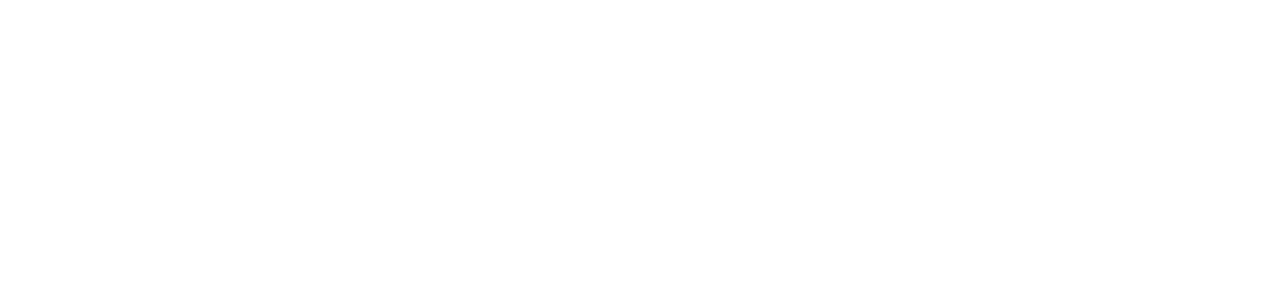
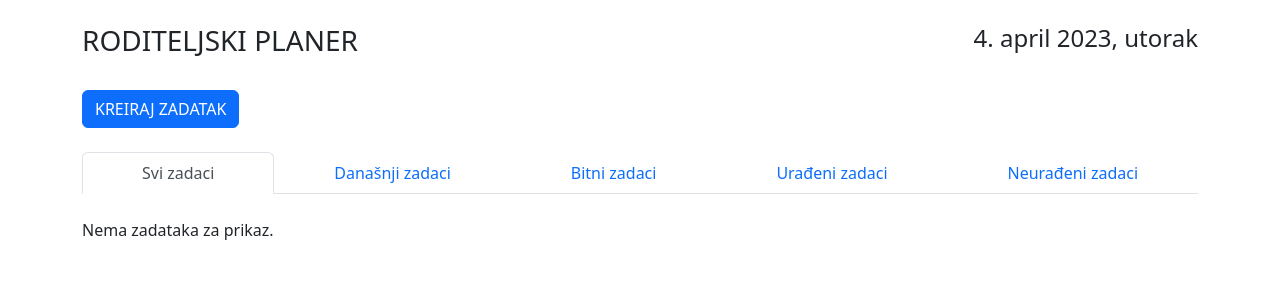
Before and after one commit to nbecirspah1/JoyfulPlansWebApp, a React (Create React App) app in the folder administration-app/: page /planner in a window 1280 px wide. Before the commit this address had no page. Shown: the top 300 px of the page. Built offline with nearby package versions, Linux system fonts and the light colour scheme.

Commit message:
Roditeljski planer
Roditeljski planer

```diff
--- a/administration-app/package.json
+++ b/administration-app/package.json
@@ -8,8 +8,10 @@
     "@testing-library/react": "^13.4.0",
     "@testing-library/user-event": "^13.5.0",
     "bootstrap": "^5.2.3",
+    "moment": "^2.29.4",
     "react": "^18.2.0",
     "react-bootstrap": "^2.7.2",
+    "react-datepicker": "^4.11.0",
     "react-dom": "^18.2.0",
     "react-router-dom": "^6.10.0",
     "react-scripts": "5.0.1",
--- a/administration-app/src/App.js
+++ b/administration-app/src/App.js
@@ -6,6 +6,8 @@
 import AboutUs from './components/AboutUs';
 import Reset from './components/Reset';
 import TwoFactorView from './components/TwoFactor';
+import PlannerPage from './components/PlannerPage';
+//import CreateTaskForm from './components/CreateTaskForm';
 function App() {
   return (
     <Router>
@@ -18,6 +20,7 @@
         <Route exact path="/aboutus" element = {<AboutUs />}/>
         <Route exact path="/reset" element = {<Reset />}/>
         <Route exact path="/2fa" element = {<TwoFactorView />}/>
+        <Route exact path="/planner" element={<PlannerPage />} />
         {/* Add other routes here */}
       </Routes>
     </Router>
--- /dev/null
+++ b/administration-app/src/components/CreateTaskForm.js
@@ -0,0 +1,110 @@
+import React, { useState } from 'react';
+import { Button, Form, Modal } from 'react-bootstrap';
+
+function CreateTaskForm({ showModal, closeModal, addTask }) {
+  const [taskTitle, setTaskTitle] = useState('');
+  const [taskDate, setTaskDate] = useState('');
+  const [taskDescription, setTaskDescription] = useState('');
+  const [important, setImportant] = useState(false);
+  const [completed, setCompleted] = useState(false);
+
+  const handleTaskTitleChange = (e) => {
+    setTaskTitle(e.target.value);
+  };
+
+  const handleTaskDateChange = (e) => {
+    setTaskDate(e.target.value);
+  };
+
+  const handleTaskDescriptionChange = (e) => {
+    setTaskDescription(e.target.value);
+  };
+
+  const handleImportantChange = () => {
+    setImportant(!important);
+  };
+
+  const handleCompletedChange = () => {
+    setCompleted(!completed);
+  };
+
+  const handleSubmit = () => {
+    const newTask = {
+      title: taskTitle,
+      date: taskDate,
+      description: taskDescription,
+    };
+
+    addTask(newTask, important, completed);
+    resetForm();
+    closeModal();
+  };
+
+  const resetForm = () => {
+    setTaskTitle('');
+    setTaskDate('');
+    setTaskDescription('');
+    setImportant(false);
+    setCompleted(false);
+  };
+
+  const handleModalHide = () => {
+    resetForm();
+    closeModal();
+  };
+
+  return (
+    <Modal show={showModal} onHide={handleModalHide}>
+      <Modal.Header closeButton>
+        <Modal.Title>Dodaj novi zadatak</Modal.Title>
+      </Modal.Header>
+      <Modal.Body>
+        <Form>
+          <Form.Group controlId="taskTitle">
+            <Form.Label>Naslov zadatka </Form.Label>
+            <Form.Control type="text" value={taskTitle} onChange={handleTaskTitleChange} />
+          </Form.Group>
+          <Form.Group controlId="taskDate">
+            <Form.Label>Rok za izradu zadatka </Form.Label>
+            <Form.Control type="date" value={taskDate} onChange={handleTaskDateChange} />
+          </Form.Group>
+          <Form.Group controlId="taskDescription">
+            <Form.Label>Opis zadatka </Form.Label>
+            <Form.Control
+              as="textarea"
+              rows={3}
+              value={taskDescription}
+              onChange={handleTaskDescriptionChange}
+            />
+          </Form.Group>
+          <Form.Group controlId="important">
+            <Form.Check
+              type="checkbox"
+              label="Important"
+              checked={important}
+              onChange={handleImportantChange}
+            />
+          </Form.Group>
+          <Form.Group controlId="completed">
+            <Form.Check
+              type="checkbox"
+              label="Completed"
+              checked={completed}
+              onChange={handleCompletedChange}
+            />
+          </Form.Group>
+        </Form>
+      </Modal.Body>
+      <Modal.Footer>
+        <Button variant="secondary" onClick={handleModalHide}>
+          Nazad
+        </Button>
+        <Button variant="primary" onClick={handleSubmit}>
+          Dodaj zadatak
+        </Button>
+      </Modal.Footer>
+    </Modal>
+  );
+}
+
+export default CreateTaskForm;
--- /dev/null
+++ b/administration-app/src/components/PlannerPage.js
@@ -0,0 +1,137 @@
+import React, { useState, useEffect } from 'react';
+import { Container, Row, Col, Button, Card,Modal, Nav  } from 'react-bootstrap';
+import 'bootstrap/dist/css/bootstrap.css';
+import moment from 'moment';
+import 'moment/locale/bs'; // Uvoz lokalizacije za bosanski jezik
+import CreateTaskForm from './CreateTaskForm';
+import TaskItem from './TaskItem';
+
+
+function PlannerPage() {
+  const [tasks, setTasks] = useState([]);
+  const [showCreateForm, setShowCreateForm] = useState(false);
+  const [activeTab, setActiveTab] = useState('all');
+  const [currentDate, setCurrentDate] = useState('');
+
+  useEffect(() => {
+    const today = moment().locale('bs');
+    const formattedDate = today.format('LL, dddd');
+    setCurrentDate(formattedDate);
+  }, []);
+
+
+  const openCreateForm = () => {
+    setShowCreateForm(true);
+  };
+
+  const closeCreateForm = () => {
+    setShowCreateForm(false);
+  };
+
+  const addTask = (task) => {
+    setTasks([...tasks, task]);
+    closeCreateForm();
+  };
+
+  const deleteTask = (index) => {
+    const updatedTasks = [...tasks];
+    updatedTasks.splice(index, 1);
+    setTasks(updatedTasks);
+  };
+
+  const filterTasks = (status) => {
+    setActiveTab(status);
+  };
+
+  const filteredTasks = () => {
+    switch (activeTab) {
+      case 'today':
+        return tasks.filter((task) => task.status === 'today');
+      case 'important':
+        return tasks.filter((task) => task.status === 'important');
+      case 'completed':
+        return tasks.filter((task) => task.completed);
+      case 'uncompleted':
+        return tasks.filter((task) => !task.completed);
+      default:
+        return tasks;
+    }
+
+  };
+  const toggleCompletion = (index) => {
+    const updatedTasks = [...tasks];
+    updatedTasks[index].completed = !updatedTasks[index].completed;
+    setTasks(updatedTasks);
+  };
+  return (
+    <Container>
+      <Row className="my-4">
+        <Col>
+          <h3>RODITELJSKI PLANER</h3>
+        </Col>
+        <Col className="text-end">
+          <h4>{currentDate}</h4>
+        </Col>
+      </Row>
+      <Row>
+        <Col>
+          <Button variant="primary" onClick={openCreateForm}>KREIRAJ ZADATAK</Button>
+        </Col>
+      </Row>
+      <Row className="my-4">
+        <Col>
+          <Nav fill variant="tabs" activeKey={activeTab} onSelect={filterTasks}>
+            <Nav.Item>
+              <Nav.Link eventKey="all">Svi zadaci</Nav.Link>
+            </Nav.Item>
+            <Nav.Item>
+              <Nav.Link eventKey="today">Današnji zadaci</Nav.Link>
+            </Nav.Item>
+            <Nav.Item>
+              <Nav.Link eventKey="important">Bitni zadaci</Nav.Link>
+            </Nav.Item>
+            <Nav.Item>
+              <Nav.Link eventKey="completed">Urađeni zadaci</Nav.Link>
+            </Nav.Item>
+            <Nav.Item>
+              <Nav.Link eventKey="uncompleted">Neurađeni zadaci</Nav.Link>
+            </Nav.Item>
+          </Nav>
+        </Col>
+      </Row>
+      <Row className="my-4">
+        <Col>
+          {filteredTasks().length > 0 ? (
+            <ul className="list-group">
+               <div style={{ marginTop: '10px' }}></div>
+              {filteredTasks().map((task, index) => (
+                 <Card key={index}>
+                 <Card.Body>
+                   <Card.Title>{task.title}</Card.Title>
+                   <Card.Text>{task.description}</Card.Text>
+                   <Card.Text>Date: {task.date}</Card.Text>
+                   <Button
+                     variant={task.completed ? 'success' : 'primary'}
+                     onClick={() => toggleCompletion(index)}
+                   >
+                     {task.completed ? 'Urađen' : 'Nije Urađen'}
+                   </Button>{' '}
+                   <Button variant="danger" onClick={() => deleteTask(index)}>
+                     Obriši zadatak
+                   </Button>
+                 </Card.Body>
+               </Card>
+              ))}
+            </ul>
+          ) : (
+            <p>Nema zadataka za prikaz.</p>
+          )}
+        </Col>
+      </Row>
+
+      <CreateTaskForm showModal={showCreateForm} closeModal={closeCreateForm} addTask={addTask} />
+    </Container>
+  );
+}
+
+export default PlannerPage;
--- /dev/null
+++ b/administration-app/src/components/TaskItem.js
@@ -0,0 +1,25 @@
+import React from 'react';
+import { Card, Button } from 'react-bootstrap';
+
+const TaskItem = ({ task, toggleCompletion, deleteTask }) => {
+  return (
+    <Card>
+      <Card.Body>
+        <Card.Title>{task.title}</Card.Title>
+        <Card.Text>{task.description}</Card.Text>
+        <Card.Text>Date: {task.date}</Card.Text>
+        <Button
+          variant={task.completed ? 'success' : 'primary'}
+          onClick={toggleCompletion}
+        >
+          {task.completed ? 'Completed' : 'Uncompleted'}
+        </Button>{' '}
+        <Button variant="danger" onClick={deleteTask}>
+          Delete
+        </Button>
+      </Card.Body>
+    </Card>
+  );
+};
+
+export default TaskItem;
```
Also changed, not shown: 1 other file (tests, documents, lock files or other folders).
